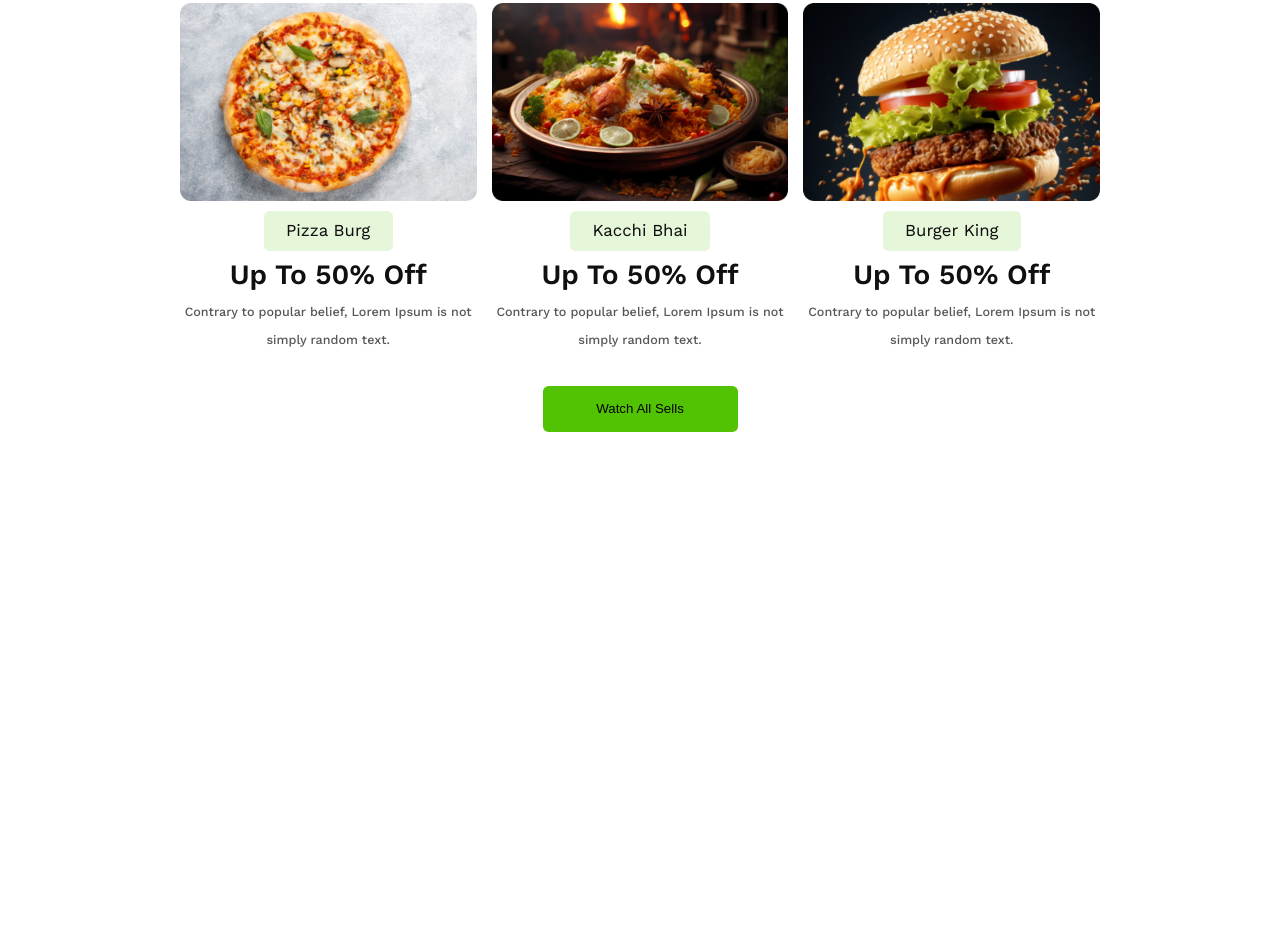
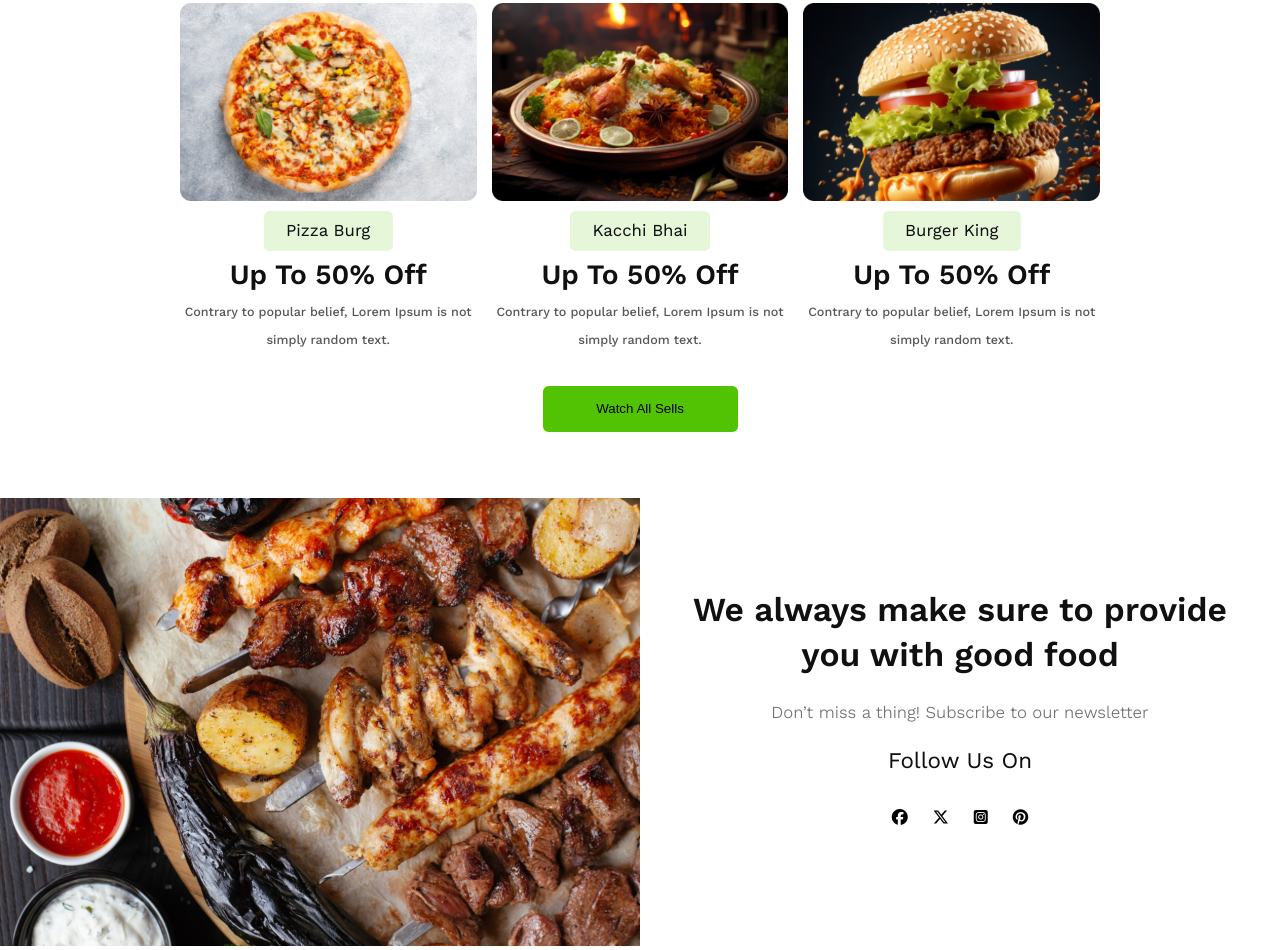
Before and after one commit to priyotush44/parctice-project-1, a plain HTML site: page index.html in a window 1280 px wide. Shown: the part 615-1565 px from the top of the page. Before the commit the page ends 1113 px from the top, so only its background shows below. Drawn offline with nearby package versions, Linux system fonts and the light colour scheme.

Commit message:
about sectio done

```diff
--- a/index.html
+++ b/index.html
@@ -82,9 +82,28 @@
     </div>
 </section>
 
+<section>
+    <div class="about-container">
+        <div class="about-right">
+            <img src="assets/foods.png" alt="">
+        </div>
+        <div class="about-left">
+            <div class="about-cotent">
+                <h1 class="about-title">We always make sure to provide you with good food</h1>
+                <p class="about-subtitle">Don’t miss a thing! Subscribe to our newsletter</p>
+                <p class="follow-btn">Follow Us On</p>
+                <div class="social">
+                    <i class="fa-brands fa-facebook"></i>
+                    <i class="fa-brands fa-x-twitter"></i>
+                    <i class="fa-brands fa-square-instagram"></i>
+                    <i class="fa-brands fa-pinterest"></i>
+                </div>
+            </div>
+        </div>
+    </div>
+</section>
 
 
-
-
+<script src="https://kit.fontawesome.com/ef47363669.js" crossorigin="anonymous"></script>
 </body>
 </html>
--- a/style.css
+++ b/style.css
@@ -171,3 +171,77 @@
     opacity: 0.7;
 
 }
+
+.about-container{
+    width: 1344;
+    display: flex;
+    align-items: center;
+    justify-content: space-between;
+}
+.about-cotent{
+    width: 581px;
+
+}
+
+.about-right{
+    width: 672px;
+
+}
+
+.about-right img{
+    width: 100%;
+}
+
+.about-left{
+    width: 672px;
+    display: flex;
+    flex-direction: column;
+    justify-content: center;
+    align-items: center;
+
+}
+
+.about-left .about-title{
+
+    color: rgb(16, 16, 16);
+    font-family: Work Sans;
+    font-size: 33.6px;
+    font-weight: 600;
+    line-height: 44.8px;
+    letter-spacing: 0%;
+    text-align: center;
+}
+
+
+
+.about-left .about-subtitle{
+    color: rgb(16, 16, 16);
+    font-family: Work Sans;
+    font-size: 16.8px;
+    font-weight: 350;
+    line-height: 19.6px;
+    letter-spacing: 0%;
+    text-align: center;
+    opacity: 0.6;
+    margin: 25px 0;
+
+}
+
+.about-left .follow-btn{
+    color: rgb(16, 16, 16);
+    font-family: Work Sans;
+    font-size: 22.4px;
+    font-weight: 420;
+    line-height: 26.6px;
+    letter-spacing: 0%;
+    text-align: center;
+}
+
+.social{
+    display: flex;
+    justify-content: center;
+    align-items: center;
+
+    gap: 25px;
+    margin: 35px 0;
+}
```
